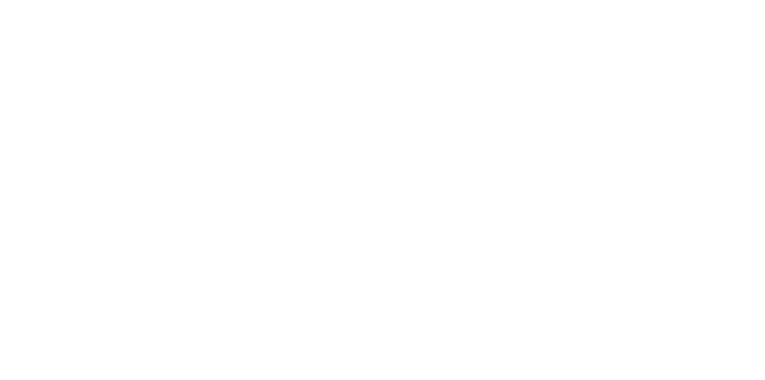
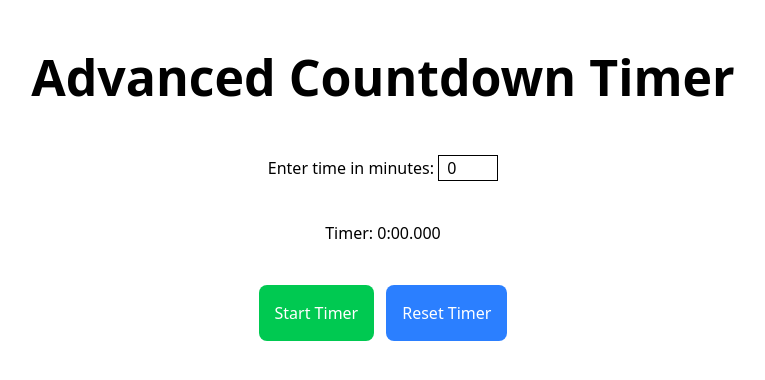
Before and after one commit to Sujil75/vasundhara-geo-tech-assingment, a React (Vite) app: page /countdown-timer in a window 1280 px wide. Before the commit this address had no page. Shown: the top 380 px of the page, without its empty margins (257-1022 px from the left). Built offline with nearby package versions, Linux system fonts and the light colour scheme.

Commit message:
count down timer added

```diff
--- a/src/App.jsx
+++ b/src/App.jsx
@@ -4,6 +4,8 @@
 import EnhancedTodoApp from './pages/EnhancedTodoApp'
 import FormValidation from './pages/FormValidation'
 import MultiInputProgressBar from './pages/MultiInputProgressBar'
+import CountdownTimer from './pages/CountdownTimer'
+import LiveSearch from './pages/LiveSearch'
 import './App.css'
 
 function App() {
@@ -13,6 +15,8 @@
       <Route path='enhanced-todo-app' element={<EnhancedTodoApp />} />
       <Route path='form-validation' element={<FormValidation />} />
       <Route path='progress-bar' element={<MultiInputProgressBar />} />
+      <Route path='countdown-timer' element={<CountdownTimer />} />
+      <Route path='live-search' element={<LiveSearch />} />
     </Routes>
   )
 }
--- /dev/null
+++ b/src/pages/CountdownTimer.jsx
@@ -0,0 +1,139 @@
+import React, { useState, useEffect, useRef } from 'react'
+
+function CountdownTimer() {
+  const [timeRemaining, setTimeRemaining] = useState(0)
+  const [isActive, setIsActive] = useState(false)
+  const [isPaused, setIsPaused] = useState(false)
+  const intervalId = useRef(null)
+
+  // Load timer
+  useEffect(() => {
+    const data = JSON.parse(localStorage.getItem("timer"))
+
+    if (data?.endTime && data.active && !data.paused) {
+      const remainingMs = data.endTime - Date.now()
+
+      if (remainingMs > 0) {
+        setTimeRemaining(remainingMs)
+        setIsActive(true)
+        setIsPaused(false)
+      }
+    }
+  }, [])
+
+  // Countdown logic
+  useEffect(() => {
+    if (!isActive || isPaused) return
+
+    intervalId.current = setInterval(() => {
+      setTimeRemaining(prev => {
+        if (prev <= 0) {
+          clearInterval(intervalId.current)
+          localStorage.removeItem("timer")
+          setIsActive(false)
+          setIsPaused(false)
+          return 0
+        }
+        return prev - 100
+      })
+    }, 100)
+
+    return () => clearInterval(intervalId.current)
+  }, [isActive, isPaused])
+
+  // Set timer
+  useEffect(() => {
+    if (isActive) {
+      localStorage.setItem(
+        "timer",
+        JSON.stringify({
+          endTime: Date.now() + timeRemaining,
+          active: isActive,
+          paused: isPaused
+        })
+      )
+    }
+  }, [timeRemaining, isActive, isPaused])
+
+  const startTimer = minutes => {
+    setTimeRemaining(minutes * 60000)
+    setIsActive(true)
+    setIsPaused(false)
+  }
+
+  const resetTimer = () => {
+    clearInterval(intervalId.current)
+    setTimeRemaining(0)
+    setIsActive(false)
+    setIsPaused(false)
+    localStorage.removeItem("timer")
+  }
+
+  const timeFormat = ms => {
+    const minutes = Math.floor(ms / 60000)
+    const seconds = Math.floor((ms % 60000) / 1000)
+    const milliseconds = ms % 1000
+
+    return `${minutes}:${seconds.toString().padStart(2, "0")}.${milliseconds
+      .toString()
+      .padStart(3, "0")}`
+  }
+
+  return (
+    <div className='flex flex-col items-center gap-10 p-10'>
+      <h1 className='font-bold text-[50px]'>Advanced Countdown Timer</h1>
+
+      <div>
+        <label htmlFor='timerInput'>Enter time in minutes: </label>
+        <input
+          type='number'
+          id='timerInput'
+          className='border w-[60px] pl-2'
+          min="0"
+          value={Math.floor(timeRemaining / 60000)}
+          onChange={e => setTimeRemaining(Number(e.target.value) * 60000)}
+        />
+      </div>
+
+      <p>{`Timer: ${timeFormat(timeRemaining)}`}</p>
+
+      <div className='flex gap-3'>
+        {!isActive && (
+          <button
+            className='p-4 bg-green-500 text-white rounded-lg hover:bg-green-800 cursor-pointer'
+            onClick={() => startTimer(timeRemaining / 60000)}
+          >
+            Start Timer
+          </button>
+        )}
+
+        {isActive && !isPaused && (
+          <button
+            className='p-4 bg-green-500 text-white rounded-lg hover:bg-green-800 cursor-pointer'
+            onClick={() => setIsPaused(true)}
+          >
+            Pause Timer
+          </button>
+        )}
+
+        {isPaused && (
+          <button
+            className='p-4 bg-green-500 text-white rounded-lg hover:bg-green-800 cursor-pointer'
+            onClick={() => setIsPaused(false)}
+          >
+            Resume Timer
+          </button>
+        )}
+
+        <button
+          className='p-4 bg-blue-500 text-white rounded-lg hover:bg-blue-800 cursor-pointer'
+          onClick={resetTimer}
+        >
+          Reset Timer
+        </button>
+      </div>
+    </div>
+  )
+}
+
+export default CountdownTimer
--- a/src/pages/Dashboard.jsx
+++ b/src/pages/Dashboard.jsx
@@ -12,6 +12,8 @@
             <Link to='enhanced-todo-app' className='hover:text-blue-800 underline'>Enhanced Todo App</Link>
             <Link to='form-validation' className='hover:text-blue-800 underline'>Form Validation</Link>
             <Link to='progress-bar' className='hover:text-blue-800 underline'>Dynamic Multi-Input Progress Bar</Link>
+            <Link to='countdown-timer' className='hover:text-blue-800 underline'>Advanced Countdown Timer</Link>
+            <Link to='live-search' className='hover:text-blue-800 underline'>Live Search with Highlighting</Link>
         </div>
     </div>
   )
--- /dev/null
+++ b/src/pages/LiveSearch.jsx
@@ -0,0 +1,9 @@
+import React from 'react'
+
+function LiveSearch() {
+  return (
+    <div>LiveSearch</div>
+  )
+}
+
+export default LiveSearch
```
